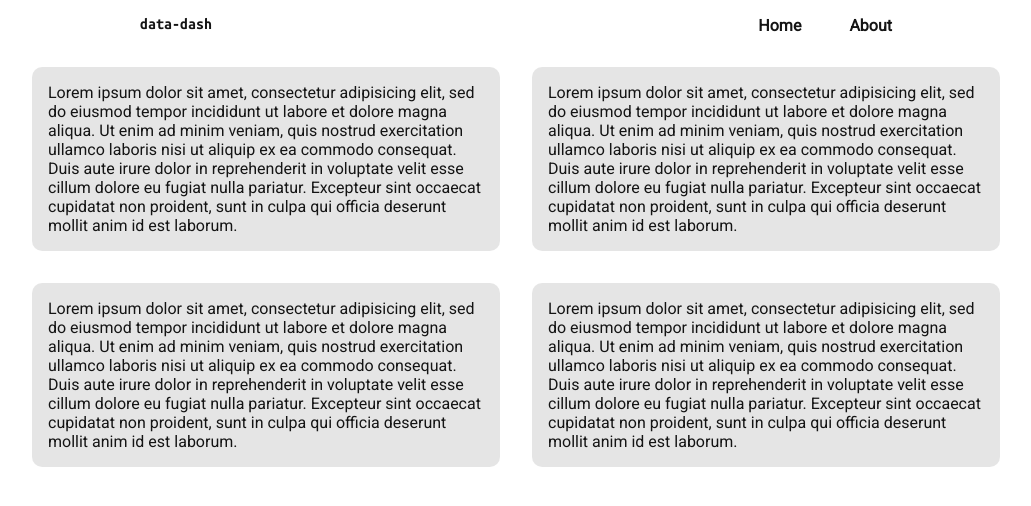
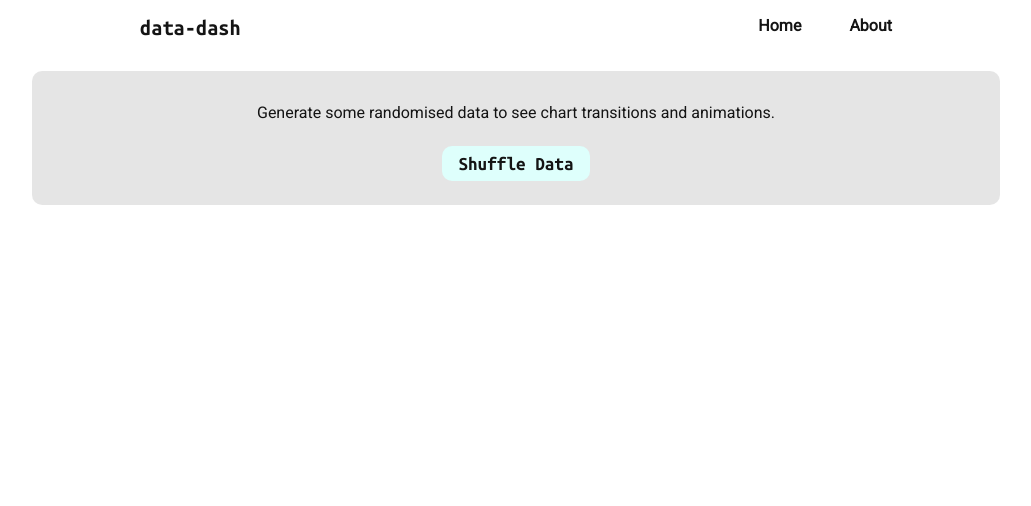
Before and after one commit to JClique/data-dash, a Vue app: page / in a window 1280 px wide. Shown: the top 506 px of the page, without its empty margins (124-1155 px from the left). Built offline with nearby package versions, Linux system fonts and the light colour scheme.

Commit message:
Created first basic Bar Chart and added Random Data button.

```diff
--- a/src/App.vue
+++ b/src/App.vue
@@ -43,10 +43,31 @@ h1, h2, h3, h4, h5, h6 {
   max-width: 1000px;
   margin: auto;
   padding: 0;
+  overflow-x: hidden;
 }
 
 a {
   text-decoration: none;
 }
 
+button {
+  background-color: var(--cyan);
+  font-size: 1.2rem;
+  font-family: 'Ubuntu Mono', monospace;
+  padding: .5rem 1rem;
+  border-radius: 10px;
+  outline: none;
+  border: none;
+  appearance: none;
+  margin: .5rem;
+}
+
+button:hover {
+  outline: 2px dashed var(--d-pink);
+  outline-offset: 2px;
+}
+
+button:active {
+  background-color: var(--pink);
+}
 </style>
--- a/src/components/Nav.vue
+++ b/src/components/Nav.vue
@@ -29,7 +29,7 @@ ul {
 li {
   padding: .5rem 1rem;
   margin: .5rem;
-  border-radius: 5px;
+  border-radius: 10px;
   text-align: center;
   transition: .4s;
 }
@@ -40,7 +40,7 @@ li.nav-link:hover {
 
 li:first-child {
   margin-right: auto;
-  font-size: 1rem;
+  font-size: 1.4rem;
   font-weight: 100;
   font-family: 'Ubuntu Mono', monospace;
 }
--- /dev/null
+++ b/src/components/graph/Bar.vue
@@ -0,0 +1,67 @@
+<template lang="html">
+  <div class="bar">
+    <svg :width="chartWidth" :height="chartHeight">
+      <g v-for="(value, i) in chartData" :key="i"
+        :transform="`translate(0, ${i * 40})`">
+        <rect height="30" :width="barWidth(value)"></rect>
+        <text y="21" :x="barWidth(value) - 10">{{ value }}</text>
+      </g>
+    </svg>
+  </div>
+</template>
+
+<script>
+export default {
+  name: "Bar",
+  props: ["chartData"],
+  data () {
+    return {
+      chartWidth: 0,
+      chartHeight: 470
+    }
+  },
+  created() {
+    window.addEventListener('resize', this.handleResize);
+    this.handleResize();
+  },
+  destroyed() {
+    window.removeEventListener('resize', this.handleResize);
+  },
+  methods: {
+    barWidth(value) {
+      return this.chartWidth / this.dataMax * value;
+    },
+    handleResize() {
+      if (window.innerWidth <= 900) {
+        this.chartWidth = window.innerWidth * 0.8;
+      } else {
+        this.chartWidth = 900
+      }
+    }
+  },
+  computed: {
+    dataMax() {
+      return Math.max(...this.chartData);
+    }
+  }
+}
+</script>
+
+<style scoped>
+
+  .bar {
+    padding: 1rem;
+    transition: .4s;
+  }
+
+  text {
+    fill: white;
+    text-anchor: end;
+    font-family: 'Ubuntu Mono', monospace;
+  }
+
+  rect {
+    fill: var(--d-pink);
+  }
+
+</style>
--- a/src/views/Home.vue
+++ b/src/views/Home.vue
@@ -1,26 +1,51 @@
 <template>
   <div class="home">
-    <div class="box">
+    <div class="box" v-if="this.chartData.length > 0">
+      <Bar :chartData="chartData" />
+    </div>
+
+    <div class="box btn-box">
+      <div class="box-content">
+        <p>Generate some randomised data to see chart transitions and animations.</p>
+        <button type="button" name="button" @click="randomiseData">
+          Shuffle Data
+        </button>
+      </div>
+    </div>
+
+    <div class="box" v-if="this.chartData.length > 0">
       <p>Lorem ipsum dolor sit amet, consectetur adipisicing elit, sed do eiusmod tempor incididunt ut labore et dolore magna aliqua. Ut enim ad minim veniam, quis nostrud exercitation ullamco laboris nisi ut aliquip ex ea commodo consequat. Duis aute irure dolor in reprehenderit in voluptate velit esse cillum dolore eu fugiat nulla pariatur. Excepteur sint occaecat cupidatat non proident, sunt in culpa qui officia deserunt mollit anim id est laborum.</p>
     </div>
 
-    <div class="box">
-      <p>Lorem ipsum dolor sit amet, consectetur adipisicing elit, sed do eiusmod tempor incididunt ut labore et dolore magna aliqua. Ut enim ad minim veniam, quis nostrud exercitation ullamco laboris nisi ut aliquip ex ea commodo consequat. Duis aute irure dolor in reprehenderit in voluptate velit esse cillum dolore eu fugiat nulla pariatur. Excepteur sint occaecat cupidatat non proident, sunt in culpa qui officia deserunt mollit anim id est laborum.</p>
-    </div>
-
-    <div class="box">
-      <p>Lorem ipsum dolor sit amet, consectetur adipisicing elit, sed do eiusmod tempor incididunt ut labore et dolore magna aliqua. Ut enim ad minim veniam, quis nostrud exercitation ullamco laboris nisi ut aliquip ex ea commodo consequat. Duis aute irure dolor in reprehenderit in voluptate velit esse cillum dolore eu fugiat nulla pariatur. Excepteur sint occaecat cupidatat non proident, sunt in culpa qui officia deserunt mollit anim id est laborum.</p>
-    </div>
-
-    <div class="box">
+    <div class="box" v-if="this.chartData.length > 0">
       <p>Lorem ipsum dolor sit amet, consectetur adipisicing elit, sed do eiusmod tempor incididunt ut labore et dolore magna aliqua. Ut enim ad minim veniam, quis nostrud exercitation ullamco laboris nisi ut aliquip ex ea commodo consequat. Duis aute irure dolor in reprehenderit in voluptate velit esse cillum dolore eu fugiat nulla pariatur. Excepteur sint occaecat cupidatat non proident, sunt in culpa qui officia deserunt mollit anim id est laborum.</p>
     </div>
   </div>
 </template>
 
 <script>
+import Bar from '@/components/graph/Bar.vue'
+
 export default {
   name: 'Home',
+  components: {
+    Bar
+  },
+  data () {
+    return {
+      chartData: [],
+    }
+  },
+  methods: {
+    randomiseData() {
+      let length = 12;
+      this.chartData = [];
+      while (length > 0) {
+        this.chartData.push(Math.floor(Math.random() * 100))
+        length -= 1
+      }
+    }
+  }
 }
 </script>
 
@@ -40,4 +65,18 @@ export default {
   margin: 1rem;
   border-radius: 10px;
 }
+
+.box.btn-box {
+  display: flex;
+  align-items: center;
+  justify-content: center;
+}
+
+.box-content {
+  text-align: center;
+}
+
+.box.btn-box p {
+  padding: 1rem;
+}
 </style>
```
